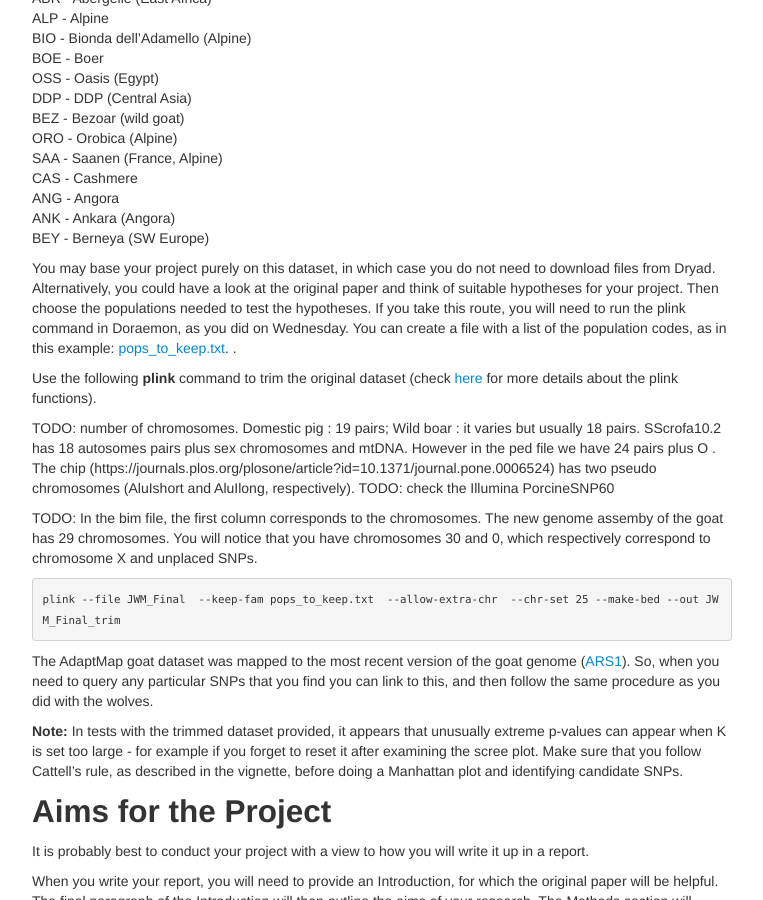
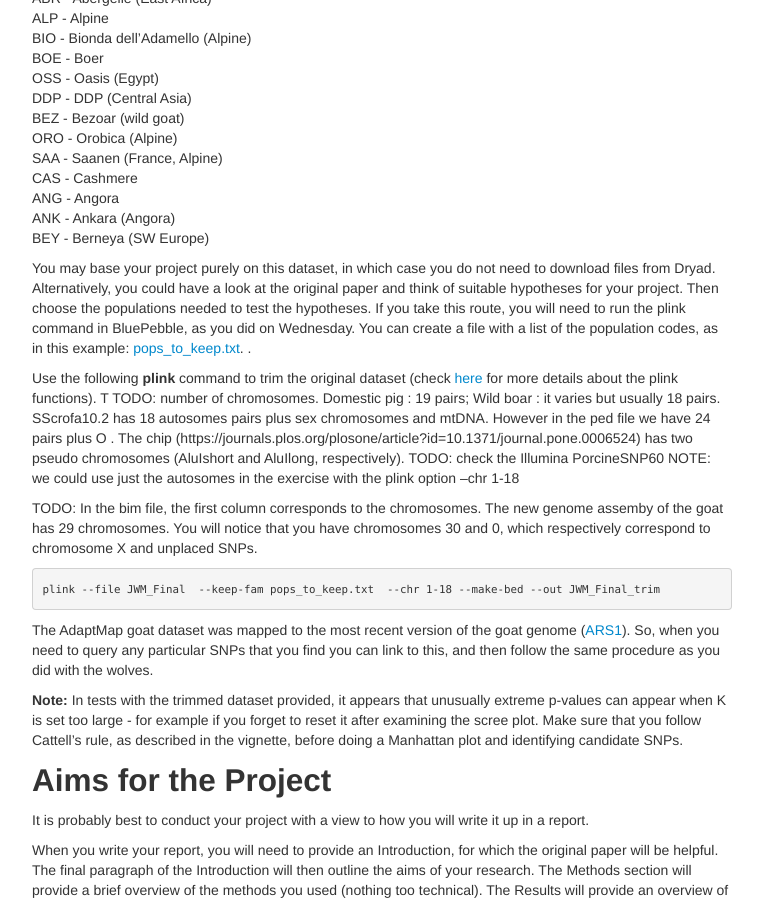
Before and after one commit to ritarasteiro/FieldCourse, a Jekyll site: the page built from pages/project.md, in a window 1280 px wide and 900 px high, scrolled down 414 px. Shown: the whole window, without its empty margins (258-1021 px from the left). Built offline with Jekyll 4.4.1, drawn with Linux system fonts in a browser that asks for light colours.

Commit message:
Update project.md

````diff
--- a/pages/project.md
+++ b/pages/project.md
@@ -24,17 +24,17 @@ ANG - Angora
 ANK - Ankara (Angora)
 BEY - Berneya (SW Europe)
 
-You may base your project purely on this dataset, in which case you do not need to download files from Dryad. Alternatively, you could have a look at the original paper and think of suitable hypotheses for your project. Then choose the populations needed to test the hypotheses. If you take this route, you will need to run the plink command in Doraemon, as you did on Wednesday. You can create a file with a list of the population codes, as in this example: [pops_to_keep.txt](../data/pops_to_keep.txt).
+You may base your project purely on this dataset, in which case you do not need to download files from Dryad. Alternatively, you could have a look at the original paper and think of suitable hypotheses for your project. Then choose the populations needed to test the hypotheses. If you take this route, you will need to run the plink command in BluePebble, as you did on Wednesday. You can create a file with a list of the population codes, as in this example: [pops_to_keep.txt](../data/pops_to_keep.txt).
 .
 
 Use the following **plink** command to trim the original dataset (check [here](https://www.cog-genomics.org/plink/1.9/index) for more details about the plink functions).
-
-TODO: number of chromosomes. Domestic pig : 19 pairs; Wild boar : it varies but usually 18 pairs. SScrofa10.2 has 18 autosomes pairs plus sex chromosomes and mtDNA. However in the ped file we have 24 pairs plus O . The chip (https://journals.plos.org/plosone/article?id=10.1371/journal.pone.0006524) has  two pseudo chromosomes (AluIshort and AluIlong, respectively). TODO: check the Illumina PorcineSNP60
+T
+TODO: number of chromosomes. Domestic pig : 19 pairs; Wild boar : it varies but usually 18 pairs. SScrofa10.2 has 18 autosomes pairs plus sex chromosomes and mtDNA. However in the ped file we have 24 pairs plus O . The chip (https://journals.plos.org/plosone/article?id=10.1371/journal.pone.0006524) has  two pseudo chromosomes (AluIshort and AluIlong, respectively). TODO: check the Illumina PorcineSNP60  NOTE: we could use just the autosomes in the exercise with the plink option --chr 1-18
 
 TODO: In the bim file, the first column corresponds to the chromosomes. The new  genome assemby of the goat has 29 chromosomes. You will notice that you have chromosomes 30 and 0, which respectively correspond to chromosome X and unplaced SNPs.
 
 ```
-plink --file JWM_Final  --keep-fam pops_to_keep.txt  --allow-extra-chr  --chr-set 25 --make-bed --out JWM_Final_trim
+plink --file JWM_Final  --keep-fam pops_to_keep.txt  --chr 1-18 --make-bed --out JWM_Final_trim
 ```
 
 
````
